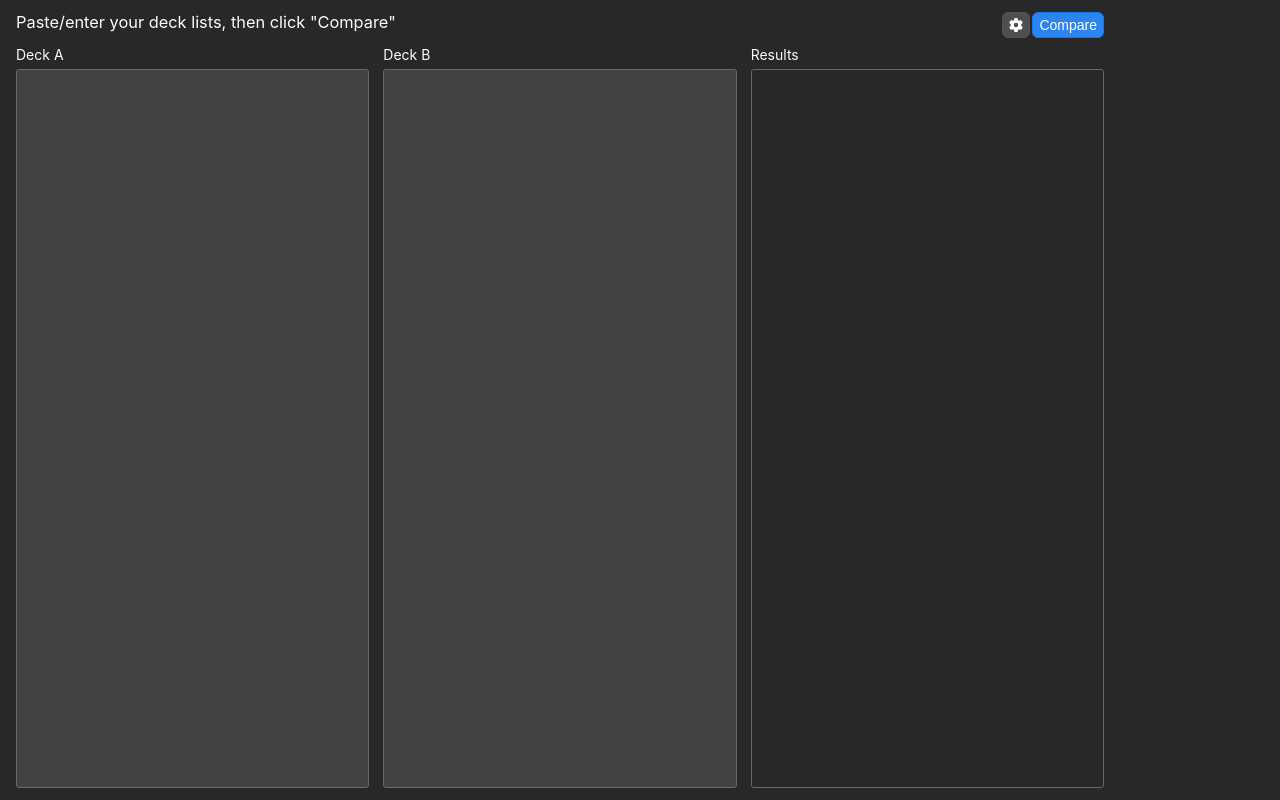
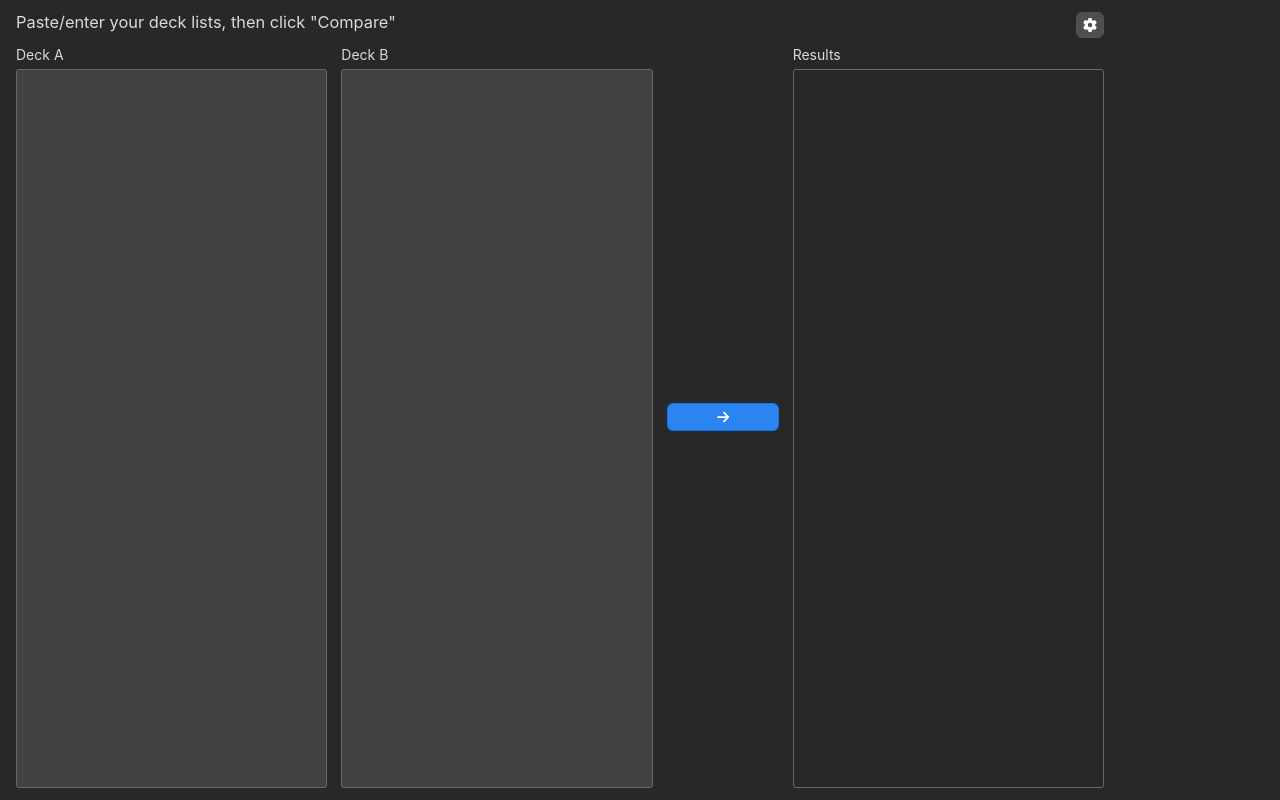
Before and after one commit to jeremy-strang/mtg-deck-diff, a React (Create React App) app: page / in a window 1280 px wide. Built offline with nearby package versions, Linux system fonts and the light colour scheme.

Commit message:
some css

```diff
--- a/src/App.scss
+++ b/src/App.scss
@@ -13,11 +13,11 @@
   width: 100%;
   max-width: 80rem;
   padding: 0.5rem;
-  grid-template-columns: repeat(3, 1fr);
+  grid-template-columns: 1fr 1fr 8rem 1fr;
   grid-template-rows: 1.9rem auto;
   grid-column-gap: 1rem;
   grid-row-gap: 0.5rem;
-  min-width: 50rem;
+  min-width: 60rem;
   min-height: 30rem;
 
   h1,
@@ -27,6 +27,7 @@
   h5,
   label,
   p {
+    color: $gray5;
     margin-top: 0.1rem;
     margin-bottom: 0.1rem;
     margin: 0 0.1rem 0.1rem 0;
@@ -46,7 +47,7 @@
 
   .buttons {
     grid-column-start: 3;
-    grid-column-end: 4;
+    grid-column-end: 5;
     grid-row-start: 1;
     grid-row-end: 2;
 
@@ -56,32 +57,19 @@
     }
   }
 
+  .deck-compare {
+    display: grid;
+    grid-template-rows: auto 2rem auto;
+
+    button {
+      grid-row-start: 2;
+    }
+  }
+
   .deck {
     display: grid;
     grid-template-rows: 1.7rem auto;
     grid-template-columns: 50% 50%;
-  }
-
-  .deck-a {
-    grid-column-start: 1;
-    grid-column-end: 2;
-    grid-row-start: 2;
-    grid-row-end: 3;
-  }
-
-  .deck-b {
-    grid-column-start: 2;
-    grid-column-end: 3;
-    grid-row-start: 2;
-    grid-row-end: 3;
-  }
-
-  .deck-diff {
-    grid-column-start: 3;
-    grid-column-end: 4;
-    grid-row-start: 2;
-    grid-row-end: 3;
-  }
 
     .deck-label,
     .deck-text {
@@ -109,3 +97,25 @@
       }
     }
   }
+
+  .deck-a {
+    grid-column-start: 1;
+    grid-column-end: 2;
+    grid-row-start: 2;
+    grid-row-end: 3;
+  }
+
+  .deck-b {
+    grid-column-start: 2;
+    grid-column-end: 3;
+    grid-row-start: 2;
+    grid-row-end: 3;
+  }
+
+  .deck-diff {
+    grid-column-start: 4;
+    grid-column-end: 5;
+    grid-row-start: 2;
+    grid-row-end: 3;
+  }
+}
--- a/src/App.tsx
+++ b/src/App.tsx
@@ -1,4 +1,4 @@
-import { faGear } from '@fortawesome/free-solid-svg-icons'
+import { faGear, faArrowRight} from '@fortawesome/free-solid-svg-icons'
 import { FontAwesomeIcon } from '@fortawesome/react-fontawesome'
 import React from 'react'
 import './App.scss'
@@ -122,12 +122,13 @@ class App extends React.Component<IProps, IState> {
         <div className="item header">
           <h3>Paste/enter your deck lists, then click "Compare"</h3>
         </div>
+
         <div className="item buttons">
-          <button onClick={this.onCompare} className='btn-primary'>Compare</button>
           <button onClick={this.onOpenSettingsModal}>
             <FontAwesomeIcon icon={faGear} />
           </button>
         </div>
+
         <div className="item deck deck-a">
           <h4 className="deck-label">
             Deck A
@@ -140,6 +141,7 @@ class App extends React.Component<IProps, IState> {
             ref={this.deckInputA}
             rows={15}></textarea>
         </div>
+
         <div className="item deck deck-b">
           <h4 className="deck-label">
             Deck B
@@ -152,6 +154,13 @@ class App extends React.Component<IProps, IState> {
             ref={this.deckInputB}
             rows={15}></textarea>
         </div>
+
+        <div className="item deck-compare">
+          <button onClick={this.onCompare} className='btn-primary'>
+            <FontAwesomeIcon icon={faArrowRight} />
+          </button>
+        </div>
+
         <div className="item deck deck-diff">
           <h4 className="deck-label">
             Results
--- a/src/index.scss
+++ b/src/index.scss
@@ -18,7 +18,7 @@ body {
     sans-serif;
   -webkit-font-smoothing: antialiased;
   -moz-osx-font-smoothing: grayscale;
-  overflow-y: auto;
+  overflow: auto;
   text-align: left;
   position: relative;
   margin: 0;
@@ -32,8 +32,7 @@ body {
   @extend .pnl;
   width: 100%;
   height: 100%;
-  overflow-y: auto;
-  overflow-x: hidden;
+  overflow: auto;
 }
 
 div.App {
```
Lines whose indentation alone changed are shown as unchanged.
